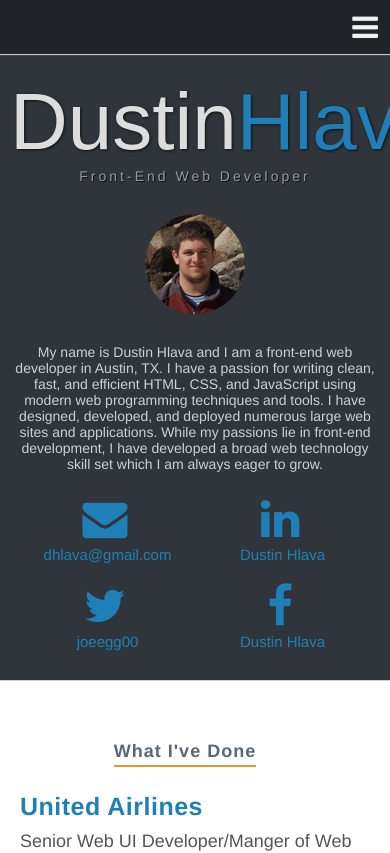
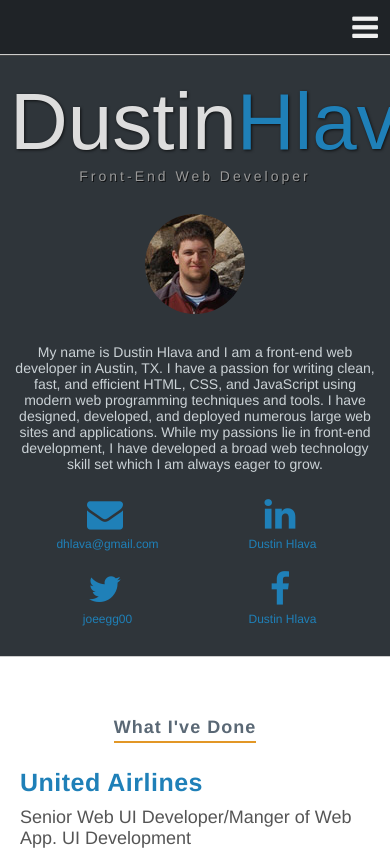
Before and after one commit to dhlava/portfolio, a React (Create React App) app: page / in a window 390 px wide. Shown: the top 853 px of the page. Built offline with nearby package versions, Linux system fonts and the light colour scheme; a web font is replaced by a local one.

Commit message:
adjusts front size of social media icons when viewed on small display

```diff
--- a/src/components/personal.css
+++ b/src/components/personal.css
@@ -53,4 +53,7 @@
     max-width:350px;
     margin:0 auto;
   }
+  .personal_container .socialmedia_list li{
+    font-size:1.2rem;
+  }
 }
```
